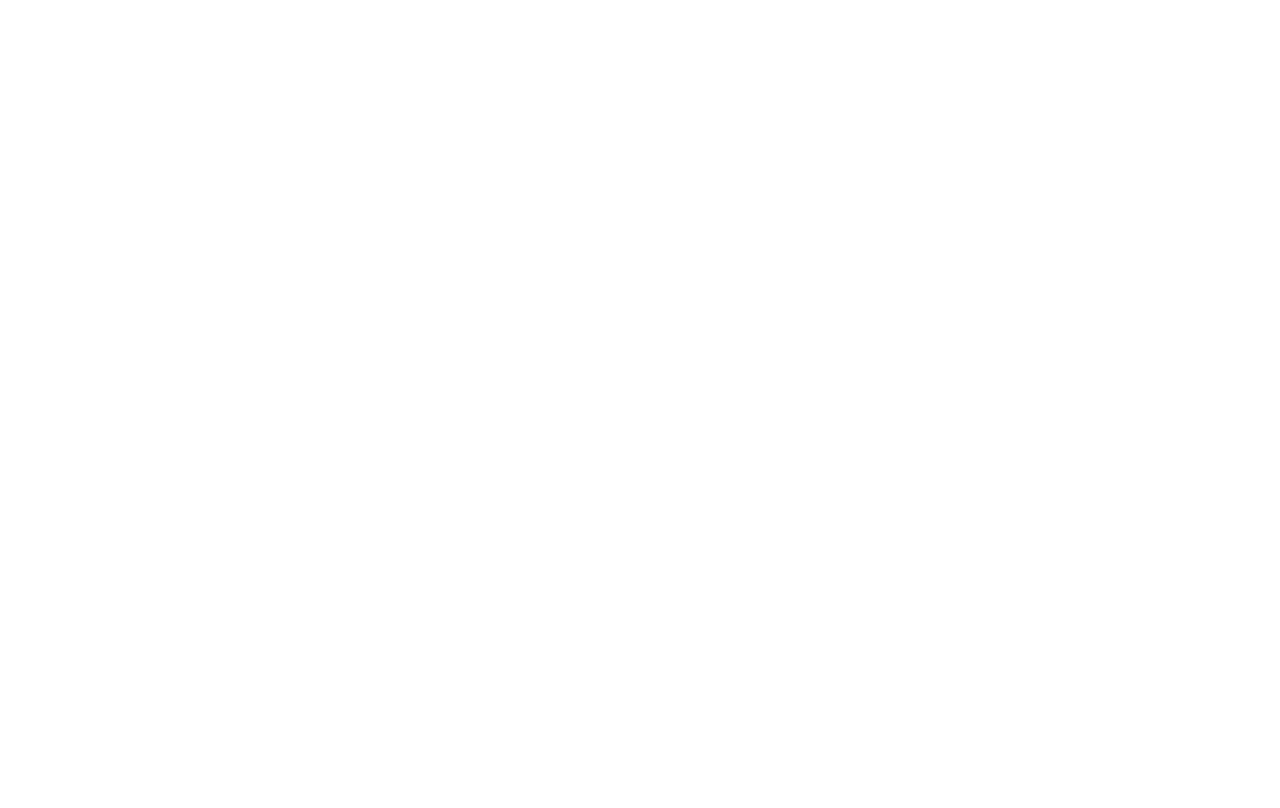
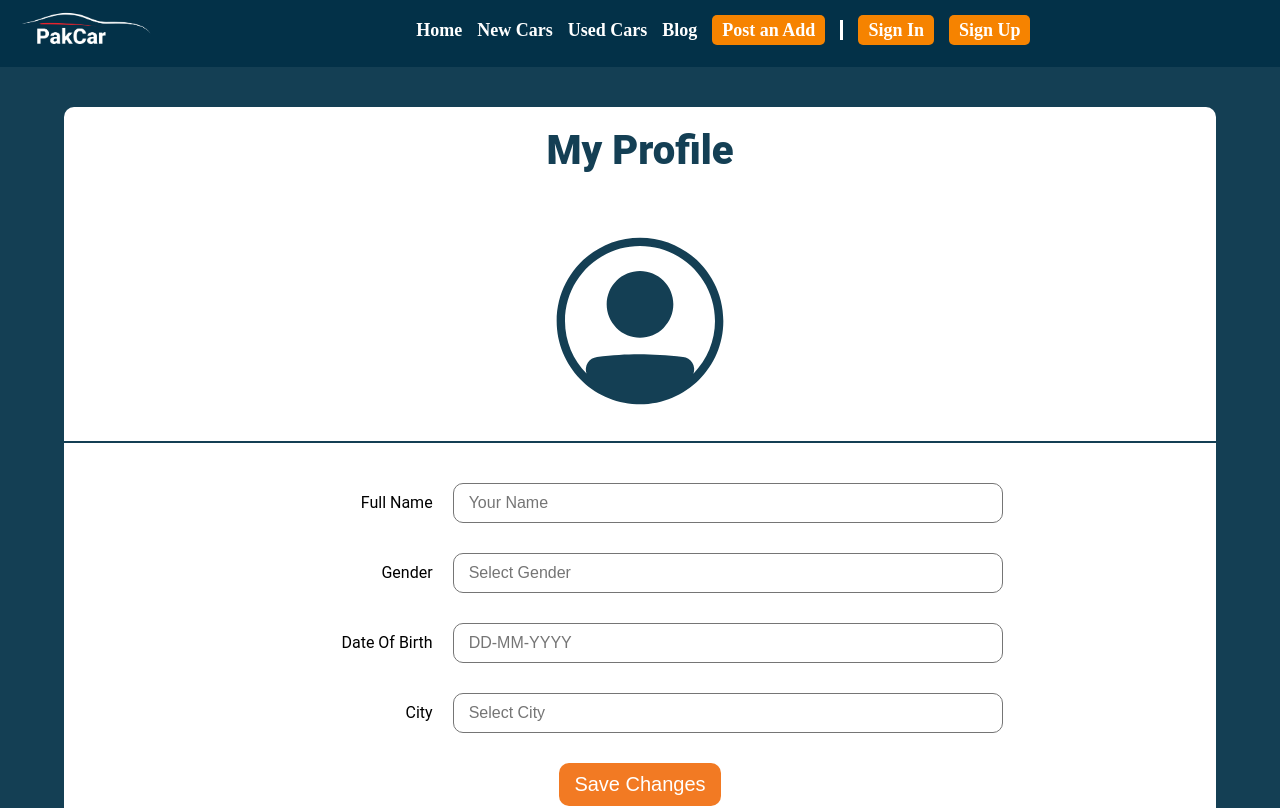
Before and after one commit to HamzaVision/Pak_Cars, a React (Create React App) app in the folder react-app/: page /myProfile/1 in a window 1280 px wide. Shown: the top 808 px of the page. Built offline with nearby package versions, Linux system fonts and the light colour scheme.

Commit message:
Add MyProfile Component and Styles

```diff
--- a/react-app/src/App.css
+++ b/react-app/src/App.css
@@ -69,7 +69,6 @@
   margin: 3px 0;
 }
 
-
 @media (max-width: 680px) {
   .navlist {
     display: none;
@@ -118,13 +117,12 @@
   }
 }
 
-
 /* footer */
 
 footer {
   display: flex;
   flex-direction: column;
-  background-color: #143F54;
+  background-color: #143f54;
   color: white;
   padding: 20px;
 }
@@ -145,7 +143,7 @@
 
 .footerContactUs {
   width: 90%;
-  background-color: #28282B;
+  background-color: #28282b;
   border-radius: 10px;
   padding: 0px 40px 20px 40px;
 }
@@ -159,31 +157,32 @@
   margin-bottom: 10px;
 }
 
-.footerLinks ul li Link,a {
+.footerLinks ul li Link,
+a {
   color: white;
   text-decoration: none;
   font-family: bahnschrift;
   font-size: 18px;
 }
 
-.footerContactUs h2{
+.footerContactUs h2 {
   text-align: center;
 }
 
-.footerContactUs label{
+.footerContactUs label {
   font-size: 18px;
   margin-bottom: 10px;
 }
 
-.footerContactUs input, textarea{
+.footerContactUs input,
+textarea {
   width: 100%;
   border-radius: 5px;
   border: none;
   margin-bottom: 10px;
   font-size: 18px;
-  background-color: #D9D9D9;
+  background-color: #d9d9d9;
 }
-
 
 /* Responsive styles */
 @media (min-width: 768px) {
@@ -248,27 +247,26 @@
     height: 100%;
   }
 
-  .backgroundOverlay{
+  .backgroundOverlay {
     width: 100%;
     border-radius: 47px 47px 0px 0px;
   }
 
-  .titleContainer{
+  .titleContainer {
     width: fit-content;
     font-size: 40px;
     line-height: 0px;
     margin-top: 20px;
   }
 
-  .titleText{
+  .titleText {
     line-height: 45px;
     margin-bottom: 10px;
   }
 
-  .backgroundImage{
+  .backgroundImage {
     margin-top: 0px;
   }
-
 }
 
 /* home page */
@@ -282,7 +280,7 @@
 }
 
 .greatQualityCars {
-  color: #FFF;
+  color: #fff;
   font-family: Roboto;
   font-size: 60px;
   font-style: normal;
@@ -295,7 +293,7 @@
   color: #e53333;
 }
 
-.imageCont{
+.imageCont {
   display: flex;
   flex-direction: row;
   justify-content: right;
@@ -351,13 +349,13 @@
 
 /*  */
 
-.browseUsedCarsBox{
-  background-color: #F2F3F3;
+.browseUsedCarsBox {
+  background-color: #f2f3f3;
   padding: 20px;
 }
 
-.browseUsedCars{
-  color: #143F54;
+.browseUsedCars {
+  color: #143f54;
   font-family: Roboto;
   font-size: 36px;
   font-style: normal;
@@ -366,18 +364,18 @@
   margin: 0px 0px 0px 50px;
 }
 
-.usedCarCards{
+.usedCarCards {
   display: flex;
   flex-direction: row;
   justify-content: space-around;
   align-items: center;
 }
 
-.usedCarCard{
+.usedCarCard {
   width: 200px;
   flex-shrink: 0;
   border-radius: 10px;
-  background: #FFF;
+  background: #fff;
   font-family: Roboto;
   font-size: 16px;
   font-style: normal;
@@ -386,40 +384,39 @@
   margin: 10px;
 }
 
-.usedCarCard img{
+.usedCarCard img {
   width: 100%;
   border-radius: 10px 10px 0px 0px;
   object-fit: cover;
 }
 
 .usedCarName {
-  color: #324A84;
+  color: #324a84;
   margin: 10px 0px 0px 10px;
 }
 
-.usedCarPrice{
-  color: #52BD5C;
+.usedCarPrice {
+  color: #52bd5c;
   margin: 10px 0px 0px 10px;
 }
 
-.usedCarCity{
+.usedCarCity {
   color: #afafaf;
   margin: 10px;
-
 }
 
-.newCarCards{
+.newCarCards {
   display: flex;
   flex-direction: row;
   justify-content: space-around;
   align-items: center;
 }
 
-.newCarCard{
+.newCarCard {
   width: 200px;
   flex-shrink: 0;
   border-radius: 10px;
-  background: #FFF;
+  background: #fff;
   font-family: Roboto;
   font-size: 16px;
   font-style: normal;
@@ -429,32 +426,32 @@
   text-align: center;
 }
 
-.newCarCard img{
+.newCarCard img {
   width: 100%;
   border-radius: 10px 10px 0px 0px;
   object-fit: cover;
 }
 
 .newCarName {
-  color: #324A84;
+  color: #324a84;
   margin: 10px 10px 0px 10px;
 }
 
-.newCarPrice{
-  color: #52BD5C;
+.newCarPrice {
+  color: #52bd5c;
   margin: 10px 10px 0px 10px;
 }
 
-.newCarCity{
+.newCarCity {
   color: #afafaf;
   margin: 10px;
 }
 
 /* -------------------------- */
-.rectangleParent1{
+.rectangleParent1 {
   height: 613.024px;
   flex-shrink: 0;
-  background: #143F54;
+  background: #143f54;
   padding: 20px;
 }
 
@@ -465,14 +462,14 @@
   margin-top: 20px;
 }
 
-.carshopFeaturebox1Icon img{
+.carshopFeaturebox1Icon img {
   width: 40%;
   flex-shrink: 0;
   object-fit: cover;
 }
 
-.stepInsideYourContainer{
-  color: #FFF;
+.stepInsideYourContainer {
+  color: #fff;
   font-family: Roboto;
   font-size: 50px;
   font-style: normal;
@@ -481,42 +478,42 @@
   text-align: center;
 }
 
-.stepInsideYourContainer p{
+.stepInsideYourContainer p {
   margin: 20px;
 }
 
-.stepInsideYourContainer span{
-  color: #E53333;
+.stepInsideYourContainer span {
+  color: #e53333;
 }
 
-.fearureTray{
+.fearureTray {
   display: flex;
   flex-direction: row;
 }
 
-.compFeature{
+.compFeature {
   display: flex;
   flex-direction: row;
   width: 50%;
   margin-top: 30px;
-  color: #FFF;
+  color: #fff;
   font-family: Roboto;
   font-style: normal;
   line-height: normal;
 }
 
-.compFeature img{
+.compFeature img {
   width: 50px;
   margin-right: 10px;
 }
 
-.compFeature h6{
+.compFeature h6 {
   font-size: 18px;
   font-weight: 700;
   margin: 0px 20px 0px 10px;
 }
 
-.compFeature p{
+.compFeature p {
   font-size: 16px;
   font-weight: 400;
   margin: 20px 20px 0px 10px;
@@ -524,14 +521,14 @@
 
 /* ------- */
 
-.sectionBrand{
+.sectionBrand {
   display: flex;
   flex-direction: column;
   justify-content: center;
   align-items: center;
 }
 
-.textBrand{
+.textBrand {
   color: #000;
   font-family: Roboto;
   font-size: 40px;
@@ -541,36 +538,36 @@
   text-align: center;
 }
 
-.carToggle{
+.carToggle {
   display: flex;
   flex-direction: row;
   justify-content: center;
   margin-top: 20px;
   border-radius: 25px;
-  background: #F2F2F2;
+  background: #f2f2f2;
   width: 230px;
   padding: 5px;
 }
 
-.newCarOn{
+.newCarOn {
   border-radius: 25px;
-  background-color: #143F54;
-  color: #FFF;
+  background-color: #143f54;
+  color: #fff;
   padding: 10px 20px;
   font-size: 18px;
   font-weight: 700;
 }
 
-.usedCarOn{
+.usedCarOn {
   border-radius: 25px;
-  background-color: #F2F2F2;
-  color: #143F54;
+  background-color: #f2f2f2;
+  color: #143f54;
   padding: 10px 20px;
   font-size: 18px;
   font-weight: 700;
 }
 
-.brandContainer{
+.brandContainer {
   display: flex;
   flex-direction: row;
   justify-content: center;
@@ -578,27 +575,144 @@
   margin-top: 30px;
 }
 
-.carBrand{
+.carBrand {
   width: 200px;
   height: 170px;
   /* flex-shrink: 0; */
   border-radius: 10px;
   margin: 10px;
   text-align: center;
-  background-color:#0889C9;
+  background-color: #0889c9;
 }
 
-.carBrand img{
+.carBrand img {
   width: 100px;
   border-radius: 10px 10px 0px 0px;
   object-fit: cover;
 }
 
-.carBrand p{
-  color: #FFF;
+.carBrand p {
+  color: #fff;
   margin: 10px;
   font-size: 18px;
   font-family: Roboto;
   font-weight: 700;
   text-align: center;
 }
+
+/* profile component styles */
+
+.profileComp {
+  background-color: #143f54;
+  display: flex;
+  align-items: center;
+  justify-content: center;
+}
+
+.profileContainer {
+  margin-top: 40px;
+  border-radius: 10px;
+  background: #fff;
+  width: 90%;
+  overflow: hidden;
+  display: flex;
+  flex-direction: column;
+  justify-content: center;
+  align-items: center;
+}
+
+.textMyProfile {
+  color: #143f54;
+  font-family: Roboto;
+  font-size: 40px;
+  font-style: normal;
+  font-weight: 800;
+  line-height: normal;
+  text-align: center;
+  margin-top: 20px;
+}
+
+.profileImage {
+  width: 200px;
+  height: 200px;
+  border-radius: 50%;
+  object-fit: cover;
+  margin-top: 20px;
+  text-align: center;
+}
+
+.profileHline {
+  width: 100%;
+  height: 2px;
+  background-color: #143f54;
+  margin-top: 20px;
+}
+
+.profileInfo {
+  margin: 40px 0px;
+  width: 90%;
+}
+.profileInfo form {
+  display: flex;
+  flex-direction: column;
+  justify-content: center;
+  align-items: center;
+  width: 100%;
+  font-family: Roboto;
+  font-size: 16px;
+  font-style: normal;
+  font-weight: 400;
+}
+
+.profileInfo div {
+  width: 100%;
+  display: flex;
+  /* justify-content: space-between; */
+  align-items: center;
+  margin-bottom: 30px;
+}
+
+.profileInfo input {
+  width: 50%;
+  border-radius: 10px;
+  font-size: 16px;
+  border: 1px solid #757575;
+  background: #fff;
+  padding: 10px 15px;
+}
+
+.profileInfo label {
+  width: 30%;
+  text-align: right;
+  margin-right: 20px;
+}
+
+.profileInfo button {
+  border-radius: 10px;
+  font-size: 20px;
+  border: none;
+  border-radius: 10px;
+  background: #f27a23;
+  color: #fff;
+  padding: 10px 15px;
+}
+
+/* Profile Component Responsive styles */
+@media (max-width: 500px) {
+  .profileInfo div {
+    flex-direction: column;
+    justify-content: space-between;
+    margin-bottom: 20px;
+  }
+
+  .profileInfo input {
+    width: 80%;
+  }
+
+  .profileInfo label {
+    width: 90%;
+    text-align: left;
+    margin-right: 0px;
+    margin-bottom: 10px;
+  }
+}
--- a/react-app/src/App.js
+++ b/react-app/src/App.js
@@ -1,17 +1,18 @@
-import logo from "./logo.svg";
 import "./App.css";
 import { Switch, Route } from "react-router-dom";
 import Home from "./Components/home";
 import SignUp from "./Components/signUp";
 import SignIn from "./Components/signIn";
+import Profile from "./Components/profile";
 
 function App() {
   return (
     <div className="App">
       <Switch>
-        <Route exact path="/home" component={Home} />
+        <Route exact path="/" component={SignIn} />
         <Route exact path="/signup" component={SignUp} />
-        <Route exact path="/" component={SignIn} />
+        <Route exact path="/home/:id" component={Home} />
+        <Route exact path="/myProfile/:id" component={Profile} />
       </Switch>
     </div>
   );
--- /dev/null
+++ b/react-app/src/Components/profile.jsx
@@ -0,0 +1,48 @@
+import React from "react";
+import Navbar from "./navbar";
+import Footer from "./footer";
+
+export default function Profile() {
+  return (
+    <div>
+      <Navbar />
+      <div className="profileComp">
+        <div className="profileContainer">
+          <h1 className="textMyProfile">My Profile</h1>
+          <div className="profileImage">
+            <img src="/images/user-profile.svg" alt="Profile Image" />
+          </div>
+          <div className="profileHline" />
+          <div className="profileInfo">
+            {/* form for inputs */}
+            <form action="">
+              {/* full name */}
+              <div>
+                <label htmlFor="">Full Name</label>
+                <input type="text" name="" id="" placeholder="Your Name" />
+              </div>
+              {/* gender */}
+              <div>
+                <label htmlFor="">Gender</label>
+                <input type="text" name="" id="" placeholder="Select Gender" />
+              </div>
+              {/* dob */}
+              <div>
+                <label htmlFor="">Date Of Birth</label>
+                <input type="text" name="" id="" placeholder="DD-MM-YYYY" />
+              </div>
+              {/* city */}
+              <div>
+                <label htmlFor="">City</label>
+                <input type="text" name="" id="" placeholder="Select City" />
+              </div>
+
+              <button>Save Changes</button>
+            </form>
+          </div>
+        </div>
+      </div>
+      <Footer />
+    </div>
+  );
+}
--- a/react-app/src/Components/signUp.jsx
+++ b/react-app/src/Components/signUp.jsx
@@ -60,7 +60,10 @@
       if (response.ok) {
         // Handle success, e.g., redirect or show a success message
         console.log("User added successfully");
-        history.push("/home"); // route of your home page
+        const data = await response.json();
+        console.log(data);
+        const loggedInUserId = data._id;
+        history.push(`/home/${loggedInUserId}`); // route of your home page
       } else {
         // Handle error, e.g., show an error message
         const data = await response.json();
```
Also changed, not shown: react-app/src/Components/signIn.jsx (+7 -3 lines), react-app/public/images/user-profile.svg (added), 1 other file (tests, documents, lock files or other folders).
